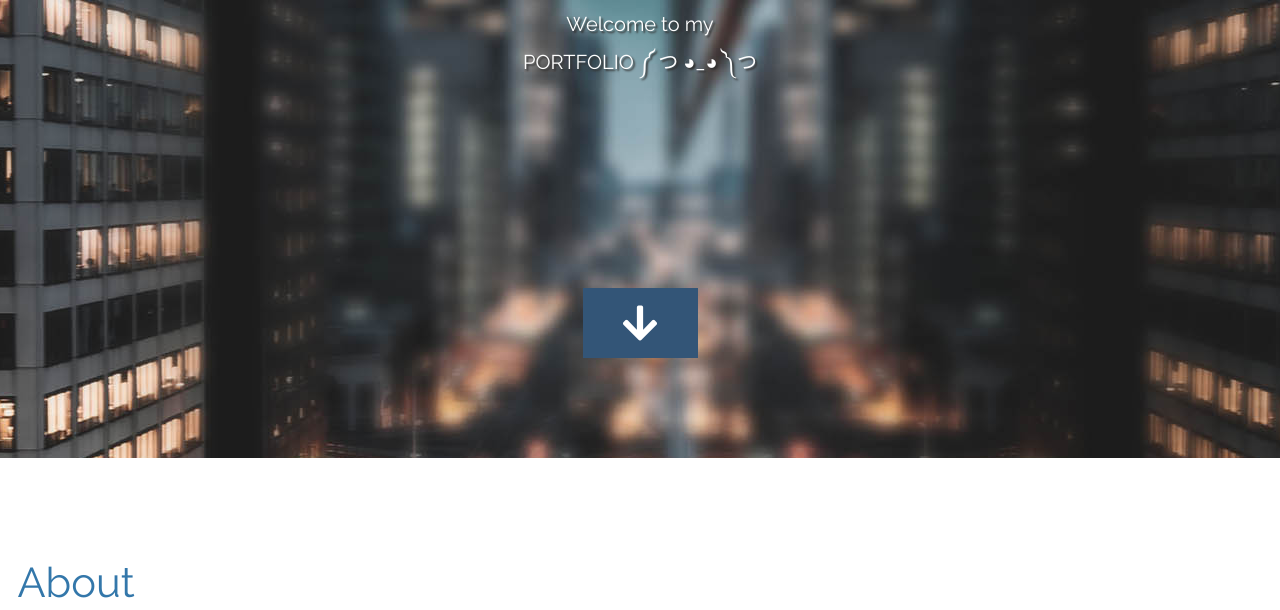
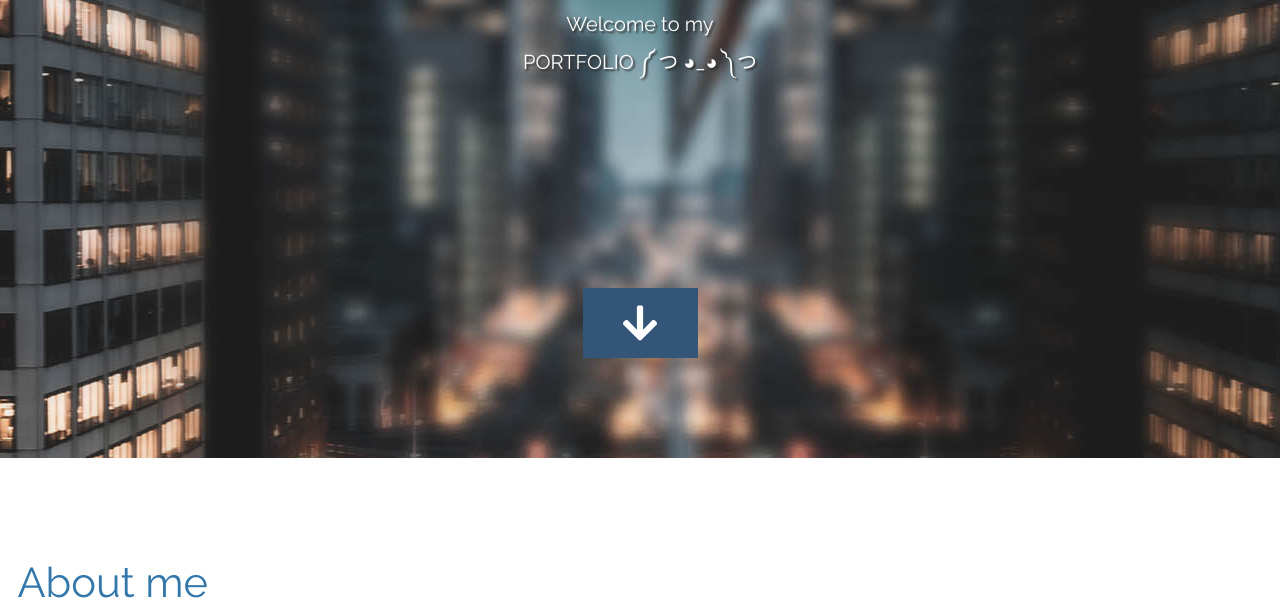
Before and after one commit to SyedFhahmid/SyedFhahmid.github.io, a plain HTML site: page index.html in a window 1280 px wide. Shown: the part 342-952 px from the top of the page. Drawn offline with Linux system fonts and the light colour scheme.

Commit message:
about me

```diff
--- a/index.html
+++ b/index.html
@@ -72,7 +72,7 @@
             <div class="row tm-content-box"><!-- first row -->
                 <div class="col-lg-12 col-xl-12">
                     <div class="tm-intro-text-container">
-                        <h2 class="tm-text-primary mb-4 tm-section-title">About</h2>
+                        <h2 class="tm-text-primary mb-4 tm-section-title">About me</h2>
                         <p class="mb-4 tm-intro-text">
                           This is Infinite Loop, free Bootstrap 4.0 HTML template with a parallax effect. This layout is what you can modify and use for your websites. Please spread a word to your friends about our website. Thank you for supporting us. If you have any question, you can contact us or chat with us on our <a href="https://fb.com/tooplate">Tooplate Facebook page</a>.</p>
                     </div>
```
